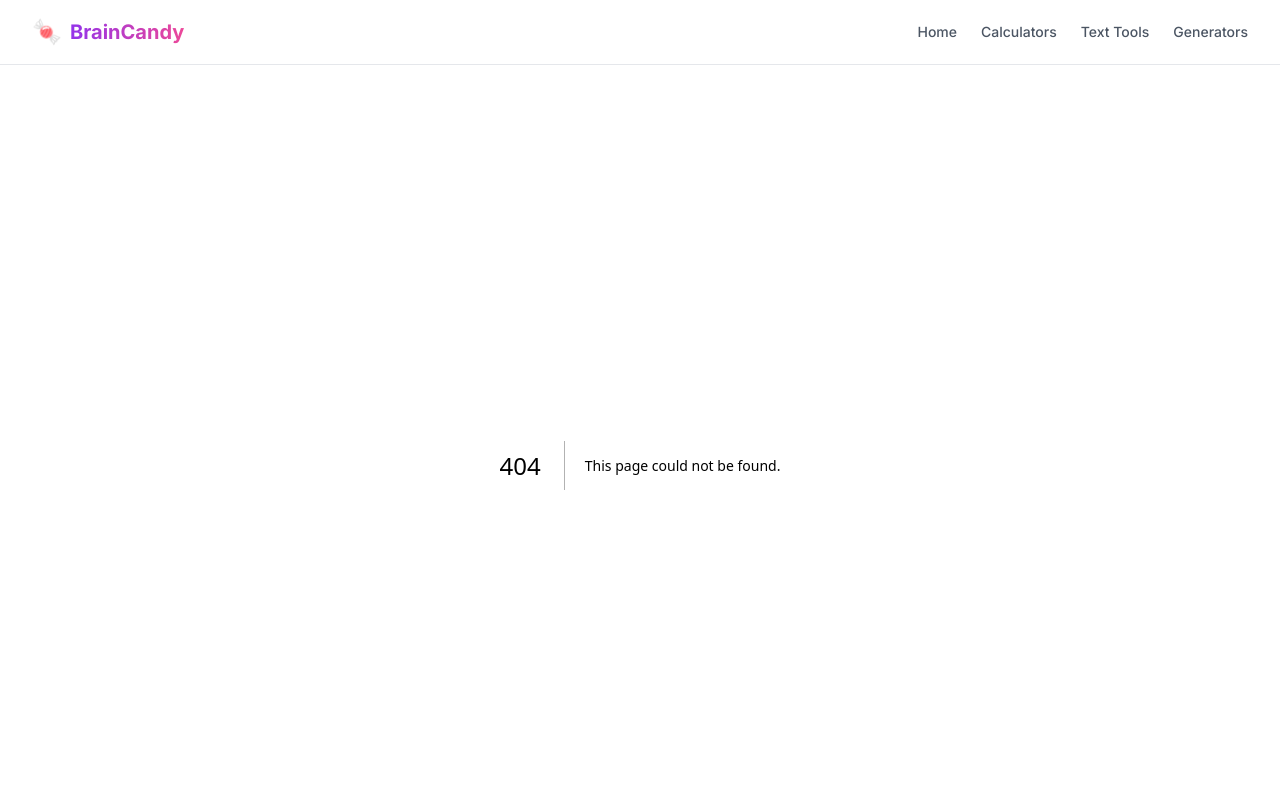
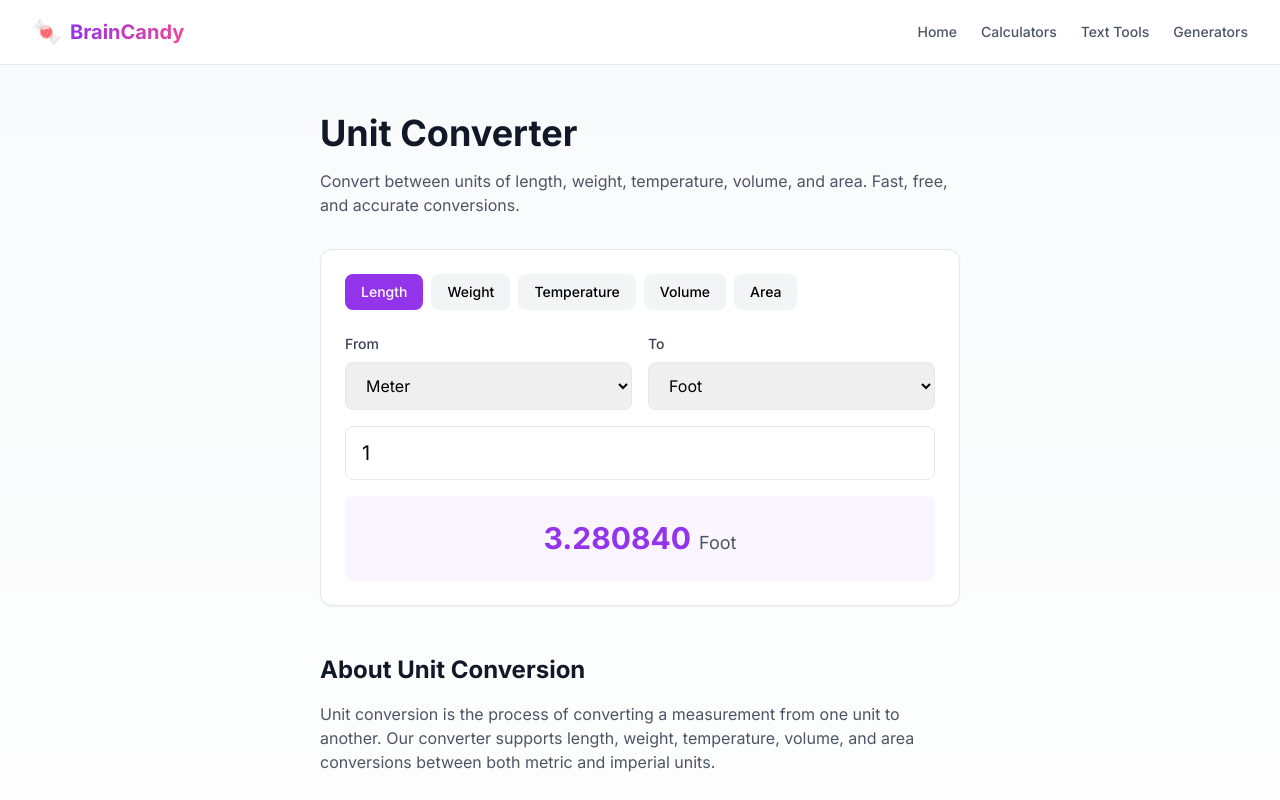
Before and after one commit to rogergrubb/braincandy-website, a Next.js app: page /unit-converter in a window 1280 px wide. Before the commit this address had no page. Shown: the top 800 px of the page. Built offline with nearby package versions, Linux system fonts and the light colour scheme.

Commit message:
Add unit converter component with multiple categories

```diff
--- /dev/null
+++ b/src/app/unit-converter/page.tsx
@@ -0,0 +1,54 @@
+"use client";
+import { useState } from "react";
+
+const categories: Record<string, Record<string, number>> = {
+  Length: { Meter: 1, Kilometer: 1000, Centimeter: 0.01, Millimeter: 0.001, Mile: 1609.34, Yard: 0.9144, Foot: 0.3048, Inch: 0.0254 },
+  Weight: { Kilogram: 1, Gram: 0.001, Milligram: 0.000001, Pound: 0.453592, Ounce: 0.0283495, Ton: 1000 },
+  Temperature: { Celsius: 1, Fahrenheit: 1, Kelvin: 1 },
+  Volume: { Liter: 1, Milliliter: 0.001, Gallon: 3.78541, Quart: 0.946353, Cup: 0.236588, "Fluid Ounce": 0.0295735 },
+  Area: { "Square Meter": 1, "Square Kilometer": 1000000, "Square Foot": 0.092903, "Square Yard": 0.836127, Acre: 4046.86, Hectare: 10000 },
+};
+
+export default function UnitConverter() {
+  const [cat, setCat] = useState("Length");
+  const [from, setFrom] = useState("Meter");
+  const [to, setTo] = useState("Foot");
+  const [val, setVal] = useState("1");
+
+  const convert = () => {
+    const v = parseFloat(val) || 0;
+    if (cat === "Temperature") {
+      if (from === "Celsius" && to === "Fahrenheit") return (v * 9/5 + 32).toFixed(4);
+      if (from === "Fahrenheit" && to === "Celsius") return ((v - 32) * 5/9).toFixed(4);
+      if (from === "Celsius" && to === "Kelvin") return (v + 273.15).toFixed(4);
+      if (from === "Kelvin" && to === "Celsius") return (v - 273.15).toFixed(4);
+      if (from === "Fahrenheit" && to === "Kelvin") return ((v - 32) * 5/9 + 273.15).toFixed(4);
+      if (from === "Kelvin" && to === "Fahrenheit") return ((v - 273.15) * 9/5 + 32).toFixed(4);
+      return v.toFixed(4);
+    }
+    const units = categories[cat];
+    return ((v * units[from]) / units[to]).toFixed(6);
+  };
+
+  const units = Object.keys(categories[cat]);
+
+  return (
+    <div className="max-w-2xl mx-auto px-4 py-12">
+      <h1 className="text-3xl md:text-4xl font-bold text-gray-900 mb-4">Unit Converter</h1>
+      <p className="text-gray-600 mb-8">Convert between units of length, weight, temperature, volume, and area. Fast, free, and accurate conversions.</p>
+      <div className="bg-white rounded-xl shadow-sm border p-6">
+        <div className="flex flex-wrap gap-2 mb-6">{Object.keys(categories).map(c => (<button key={c} onClick={() => { setCat(c); setFrom(Object.keys(categories[c])[0]); setTo(Object.keys(categories[c])[1]); }} className={"px-4 py-2 rounded-lg text-sm font-medium " + (cat === c ? "bg-purple-600 text-white" : "bg-gray-100 hover:bg-gray-200")}>{c}</button>))}</div>
+        <div className="grid grid-cols-2 gap-4 mb-4">
+          <div><label className="block text-sm font-medium text-gray-700 mb-2">From</label><select value={from} onChange={e => setFrom(e.target.value)} className="w-full px-4 py-3 border rounded-lg">{units.map(u => <option key={u} value={u}>{u}</option>)}</select></div>
+          <div><label className="block text-sm font-medium text-gray-700 mb-2">To</label><select value={to} onChange={e => setTo(e.target.value)} className="w-full px-4 py-3 border rounded-lg">{units.map(u => <option key={u} value={u}>{u}</option>)}</select></div>
+        </div>
+        <input type="number" value={val} onChange={e => setVal(e.target.value)} className="w-full px-4 py-3 border rounded-lg text-xl mb-4" />
+        <div className="bg-purple-50 rounded-lg p-6 text-center">
+          <span className="text-3xl font-bold text-purple-600">{convert()}</span>
+          <span className="text-lg text-gray-600 ml-2">{to}</span>
+        </div>
+      </div>
+      <div className="prose max-w-none mt-12"><h2 className="text-2xl font-bold text-gray-900">About Unit Conversion</h2><p className="text-gray-600 mt-4">Unit conversion is the process of converting a measurement from one unit to another. Our converter supports length, weight, temperature, volume, and area conversions between both metric and imperial units.</p></div>
+    </div>
+  );
+}
```
